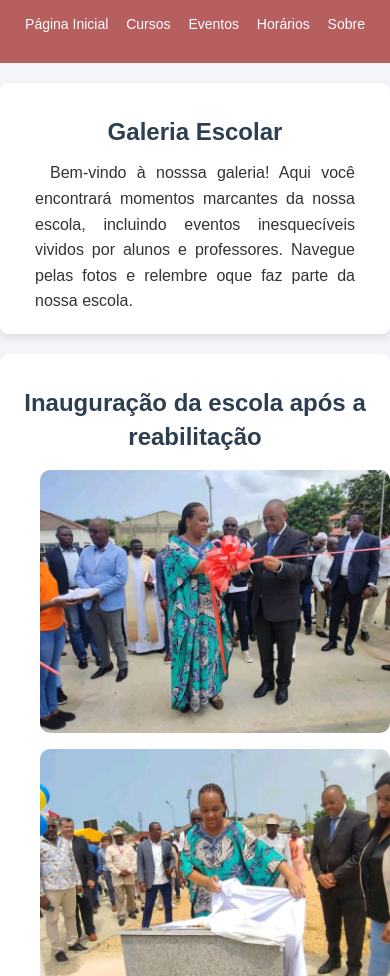
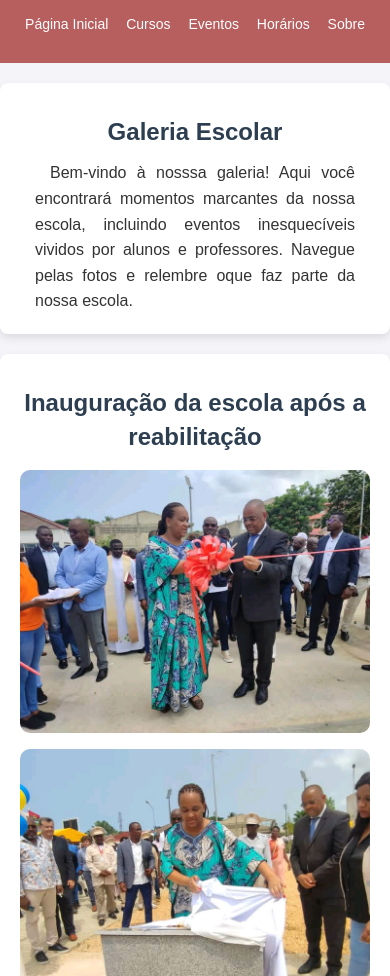
Before and after one commit to Ladilson01/School-project, a plain HTML site: page album.html in a window 390 px wide. Shown: the part 124-1100 px from the top of the page. Drawn offline with Linux system fonts and the light colour scheme.

Commit message:
Update album.html

```diff
--- a/album.html
+++ b/album.html
@@ -9,20 +9,6 @@
     <link rel="stylesheet" href="Styles/curso_paginas.css">
     <link rel="stylesheet" href="Styles/album.css">
     <title>Galeria</title>
-    <style>
-        section{
-         max-width: 1000px;
-        }
-        .g_img{
-         border-radius: 10px;
-         margin: 5px 20px;
-        }
-        @media (max-width: 900px){
-            .g_img{
-                width: 350px;
-            }
-        }
-    </style>
 </head>
 <body>
     <div data-include="header.html"></div>
```
